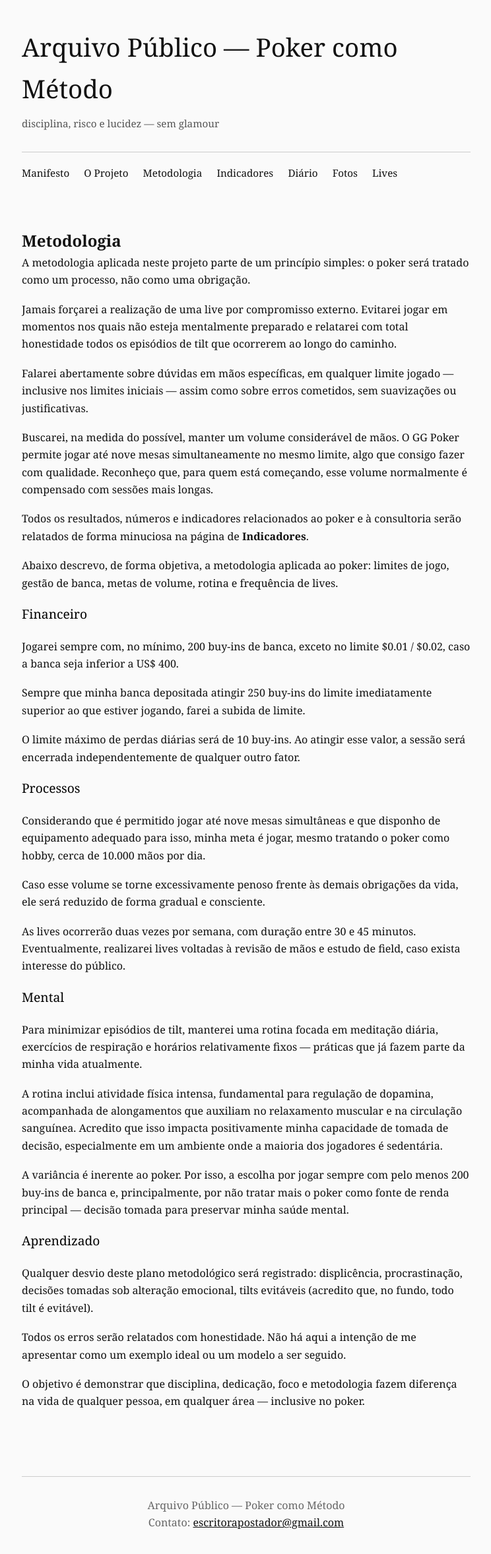
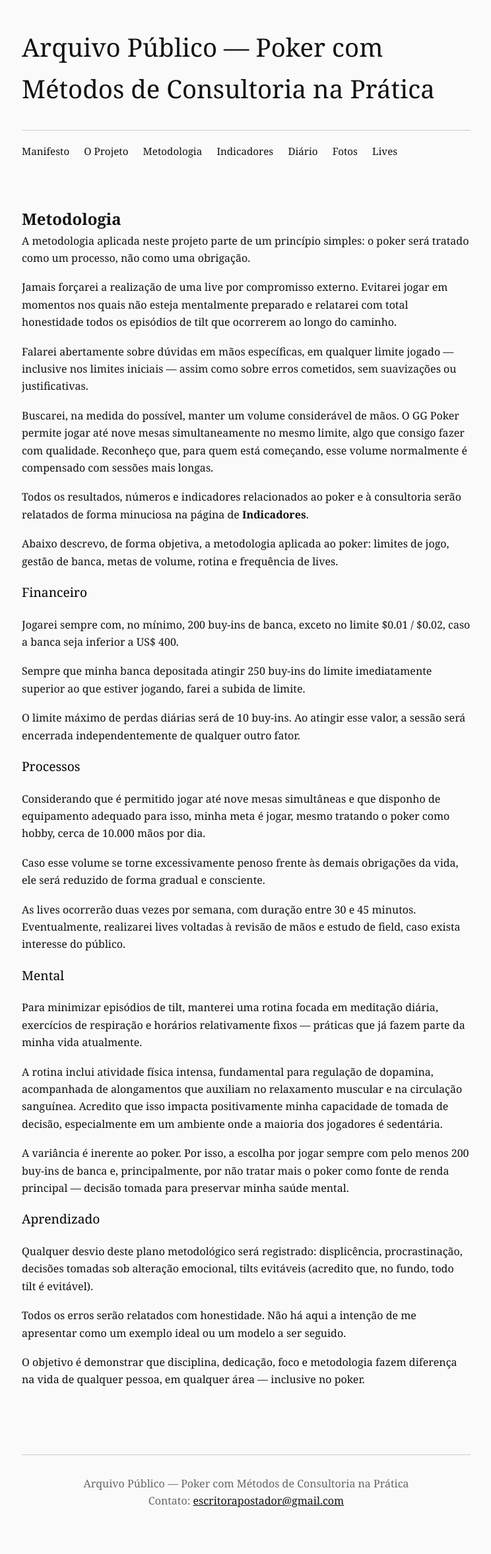
Before and after one commit to derickcosta816/derickcosta816.github.io, a plain HTML site: page metodologia.html in a window 1280 px wide. Shown: the whole page at 66% size, without its empty margins (267-1011 px from the left). Drawn offline with Linux system fonts and the light colour scheme.

Commit message:
Update metodologia.html

```diff
--- a/metodologia.html
+++ b/metodologia.html
@@ -10,8 +10,9 @@
 <body>
 
 <header class="site-header">
-  <h1 class="site-title">Arquivo Público — Poker como Método</h1>
-  <p class="site-tagline">disciplina, risco e lucidez — sem glamour</p>
+  <h1 class="site-title">
+    Arquivo Público — Poker com Métodos de Consultoria na Prática
+  </h1>
 
   <nav class="nav-principal">
     <a href="index.html">Manifesto</a>
@@ -23,6 +24,7 @@
     <a href="lives.html">Lives</a>
   </nav>
 </header>
+
 
 
 <main>
@@ -118,13 +120,15 @@
 
 <footer class="site-footer">
   <p>
-    Arquivo Público — Poker como Método<br>
-    Contato: <a href="mailto:escritorapostador@gmail.com">
+    Arquivo Público — Poker com Métodos de Consultoria na Prática<br>
+    Contato:
+    <a href="mailto:escritorapostador@gmail.com">
       escritorapostador@gmail.com
     </a>
   </p>
 </footer>
 
 
+
 </body>
 </html>
```
